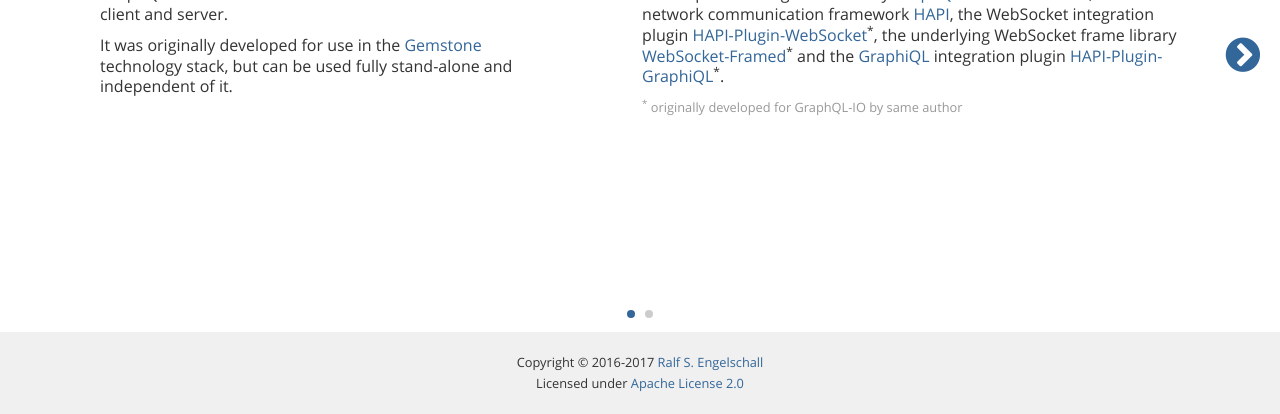
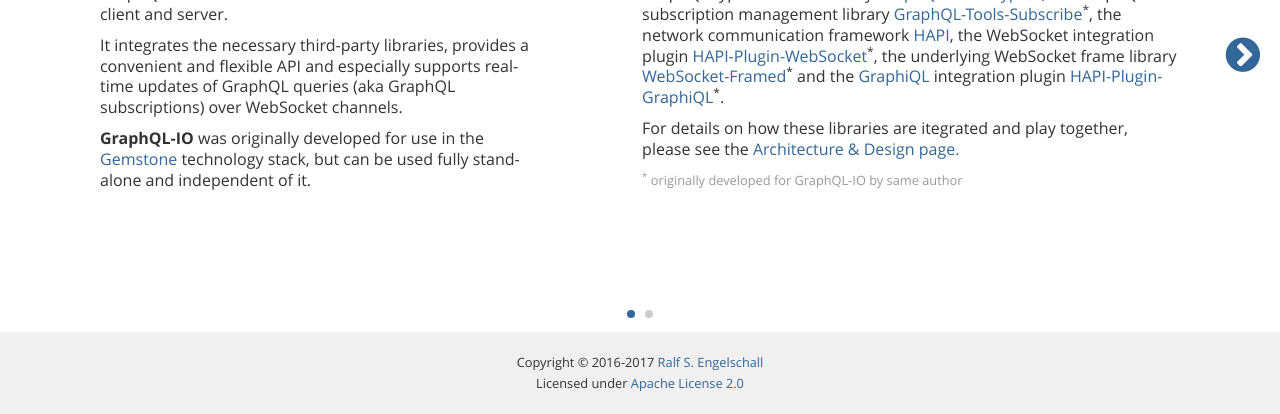
Before and after one commit to rse/graphql-io-website, a website: page index.html in a window 1280 px wide. Shown: the part 386-800 px from the top of the page. Drawn offline with Linux system fonts and the light colour scheme.

Commit message:
improve description

```diff
--- a/index.html
+++ b/index.html
@@ -60,16 +60,22 @@
                                         for both client and server.
                                     </p>
                                     <p>
-                                        It was originally developed for use in the <a href="http://gemstonejs.com/">Gemstone</a>
+                                        It integrates the necessary third-party libraries,
+                                        provides a convenient and flexible API and especially supports real-time
+                                        updates of GraphQL queries (aka GraphQL subscriptions) over WebSocket channels.
+                                    </p>
+                                    <p>
+                                        <b>GraphQL-IO</b> was originally developed for use in the <a href="http://gemstonejs.com/">Gemstone</a>
                                         technology stack, but can be used fully stand-alone and independent of it.
                                     </p>
                                 </div>
                                 <div class="g-off-1-12 g-col-6-12">
                                     <div class="headline">Technologies</div>
                                     <p>
-                                        On the client-side, <b>GraphQL-IO</b> it is based on the GraphQL engine <a href="http://graphql.org/graphql-js/">GraphQL.js</a>, the
-                                        GraphQL client library <a href="https://github.com/apollographql/apollo-client">Apollo Client</a>, its
-                                        WebSocket network interface <a href="https://github.com/rse/apollo-client-ws">Apollo Client WS</a><sup>*</sup>,
+                                        On the client-side, <b>GraphQL-IO</b> it is based on the GraphQL engine <a href="http://graphql.org/graphql-js/">GraphQL.js</a>,
+                                        the GraphQL parser library <a href="https://github.com/apollographql/graphql-tag">GraphQL-Tag</a>,
+                                        the GraphQL client library <a href="https://github.com/apollographql/apollo-client">Apollo Client</a>,
+                                        its WebSocket network interface <a href="https://github.com/rse/apollo-client-ws">Apollo Client WS</a><sup>*</sup>,
                                         the underlying WebSocket frame library <a href="https://github.com/rse/websocket-framed">WebSocket-Framed</a><sup>*</sup>,
                                         and the HTTP client library <a href="https://github.com/mzabriskie/axios">Axios</a>.
                                     </p>
@@ -83,6 +89,10 @@
                                         the underlying WebSocket frame library <a href="https://github.com/rse/websocket-framed">WebSocket-Framed</a><sup>*</sup>
                                         and the <a href="https://github.com/graphql/graphiql">GraphiQL</a> integration plugin
                                         <a href="https://github.com/rse/hapi-plugin-graphiql">HAPI-Plugin-GraphiQL</a><sup>*</sup>.
+                                    </p>
+                                    <p>
+                                        For details on how these libraries are itegrated and play together, please see
+                                        the <a href="#architecture-design">Architecture &amp; Design<a> page.
                                     </p>
                                     <p>
                                         <div class="footnote"><sup>*</sup>&nbsp;originally developed for GraphQL-IO by same author</div>
```
